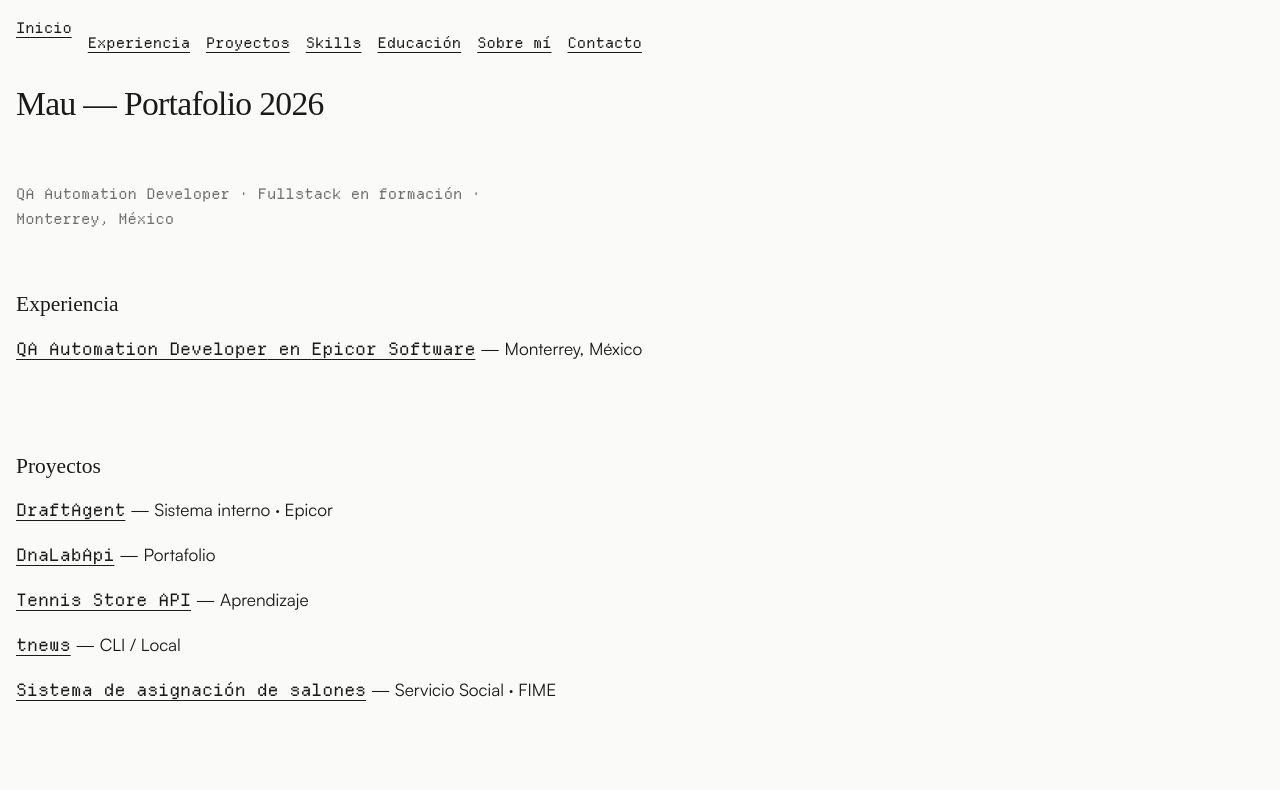
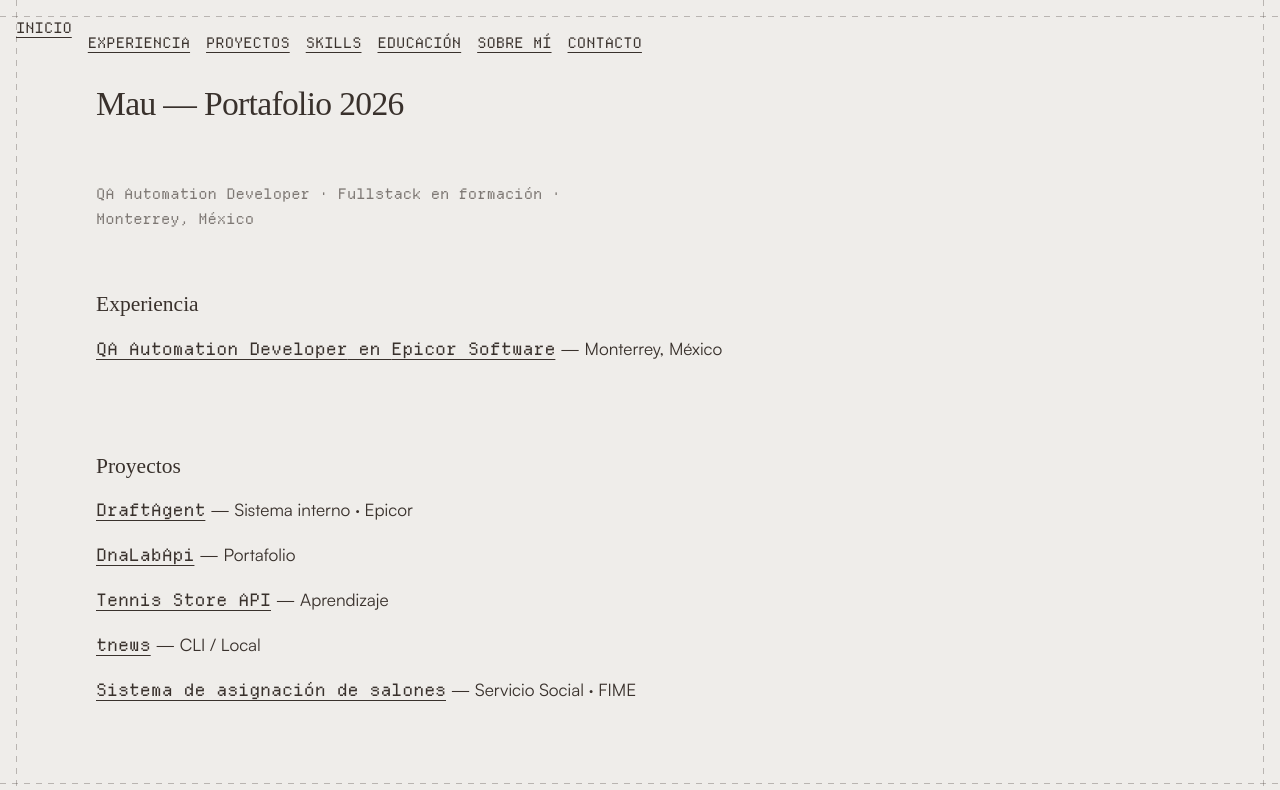
Before and after one commit to maugalcst/p26, a Next.js app: page / in a window 1280 px wide. Shown: the top 790 px of the page. Built offline with nearby package versions, Linux system fonts and the light colour scheme; a web font is replaced by a local one.

Commit message:
feat: marco de línea con trazos y efecto de motion sincronizado al cursor

```diff
--- a/app/globals.css
+++ b/app/globals.css
@@ -1,8 +1,9 @@
 :root {
   /* color — nunca #000/#fff puros */
-  --bg: #fafaf8;
-  --fg: #1a1a1a;
+  --bg: #efedea;
+  --fg: #39312c;
   --fg-secondary: color-mix(in srgb, var(--fg) 62%, transparent);
+  --cursor-color: #0137bf;
 
   /* tipografía (Bagnard vía @fontsource + Satoshi/Departure locales, self-hosted) */
   --font-display: 'Bagnard', serif; /* headings display — un solo peso (400), sin bold falso */
@@ -24,6 +25,11 @@
 
   --tracking-display: -0.02em;
   --tracking-caps: 0.09em;
+
+  /* marco de hairlines — separación del contenido y color de la línea */
+  --frame-inset: clamp(24px, 4vw, 40px);
+  --frame-line: color-mix(in srgb, var(--fg) 30%, transparent);
+  --frame-offset: clamp(10px, 1.5vw, 16px);
 
   color-scheme: light;
 }
@@ -150,3 +156,133 @@ nav {
   font-family: var(--font-meta);
   font-size: 0.85em;
 }
+
+/* ---------- marco de hairlines fijo al viewport ---------- */
+main {
+  padding-inline: calc(var(--frame-inset) + 12px);
+}
+
+@media (min-width: 768px) {
+  main {
+    padding-inline: calc(var(--frame-inset) * 2);
+  }
+}
+
+.frame {
+  position: fixed;
+  inset: 0;
+  z-index: 999;
+  pointer-events: none;
+}
+
+.frame > span {
+  position: absolute;
+}
+
+/* horizontales: trazos cortos, despegadas de la orilla */
+.frame .frame__top,
+.frame .frame__bottom {
+  left: 0;
+  right: 0;
+  height: 1px;
+}
+
+.frame .frame__top {
+  top: var(--frame-offset);
+}
+
+.frame .frame__bottom {
+  bottom: var(--frame-offset);
+}
+
+/* verticales: trazos cortos, despegadas de la orilla */
+.frame .frame__left,
+.frame .frame__right {
+  top: 0;
+  bottom: 0;
+  width: 1px;
+}
+
+.frame .frame__left {
+  left: var(--frame-offset);
+}
+
+.frame .frame__right {
+  right: var(--frame-offset);
+}
+
+/* Dos capas sobre el mismo box (inset: 0), crossfade dashed ↔ solid:
+   ::before dibuja los trazos, ::after el sólido. border-style no es animable,
+   por eso cada capa se funde por opacidad en direcciones opuestas. */
+.frame .frame__top::before,
+.frame .frame__bottom::before,
+.frame .frame__top::after,
+.frame .frame__bottom::after,
+.frame .frame__left::before,
+.frame .frame__right::before,
+.frame .frame__left::after,
+.frame .frame__right::after {
+  content: "";
+  position: absolute;
+  inset: 0;
+}
+
+/* trazos */
+.frame .frame__top::before,
+.frame .frame__bottom::before {
+  background: repeating-linear-gradient(
+    90deg,
+    var(--frame-line) 0 6px,
+    transparent 6px 12px
+  );
+}
+
+.frame .frame__left::before,
+.frame .frame__right::before {
+  background: repeating-linear-gradient(
+    180deg,
+    var(--frame-line) 0 6px,
+    transparent 6px 12px
+  );
+}
+
+/* sólido (oculto en reposo) */
+.frame .frame__top::after,
+.frame .frame__bottom::after,
+.frame .frame__left::after,
+.frame .frame__right::after {
+  background: var(--frame-line);
+  opacity: 0;
+}
+
+.frame .frame__top::before,
+.frame .frame__bottom::before,
+.frame .frame__left::before,
+.frame .frame__right::before,
+.frame .frame__top::after,
+.frame .frame__bottom::after,
+.frame .frame__left::after,
+.frame .frame__right::after {
+  transition: opacity 700ms ease-in-out;
+}
+
+/* en movimiento: el trazo se funde a sólido */
+html.cursor-motion .frame .frame__top::before,
+html.cursor-motion .frame .frame__bottom::before,
+html.cursor-motion .frame .frame__left::before,
+html.cursor-motion .frame .frame__right::before {
+  opacity: 0;
+}
+
+html.cursor-motion .frame .frame__top::after,
+html.cursor-motion .frame .frame__bottom::after,
+html.cursor-motion .frame .frame__left::after,
+html.cursor-motion .frame .frame__right::after {
+  opacity: 1;
+}
+
+@media print {
+  .frame {
+    display: none;
+  }
+}
--- a/app/layout.tsx
+++ b/app/layout.tsx
@@ -35,6 +35,12 @@ export default function RootLayout({
           <Nav />
           {children}
         </RotatingCursor>
+        <div className="frame" aria-hidden="true">
+          <span className="frame__top" />
+          <span className="frame__right" />
+          <span className="frame__bottom" />
+          <span className="frame__left" />
+        </div>
       </body>
     </html>
   );
--- a/components/Nav.tsx
+++ b/components/Nav.tsx
@@ -1,13 +1,13 @@
 import Link from "next/link";
 
 const links = [
-  { href: "/", label: "Inicio" },
-  { href: "/experiencia", label: "Experiencia" },
-  { href: "/proyectos", label: "Proyectos" },
-  { href: "/skills", label: "Skills" },
-  { href: "/educacion", label: "Educación" },
-  { href: "/sobre-mi", label: "Sobre mí" },
-  { href: "/contacto", label: "Contacto" },
+  { href: "/", label: "INICIO" },
+  { href: "/experiencia", label: "EXPERIENCIA" },
+  { href: "/proyectos", label: "PROYECTOS" },
+  { href: "/skills", label: "SKILLS" },
+  { href: "/educacion", label: "EDUCACIÓN" },
+  { href: "/sobre-mi", label: "SOBRE MÍ" },
+  { href: "/contacto", label: "CONTACTO" },
 ];
 
 export default function Nav() {
--- a/components/RotatingCursor.css
+++ b/components/RotatingCursor.css
@@ -16,13 +16,13 @@
   left: 0;
   top: 0;
   z-index: 1000;
-  width: 15px; /* "brazo a brazo" total — tamaño estándar */
-  height: 15px;
+  width: var(--cursor-size, 15px); /* "brazo a brazo" total — tamaño estándar */
+  height: var(--cursor-size, 15px);
   pointer-events: none;
   user-select: none;
   transform: translate(-50%, -50%) rotate(0deg);
   opacity: 0; /* se activa al primer mousemove */
-  transition: opacity 120ms ease, background 120ms ease;
+  transition: width 180ms ease, height 180ms ease, opacity 120ms ease, background 120ms ease;
 }
 
 /* Cruz giratoria — 2 barras (horizontal + vertical) */
--- a/hooks/useRotatingCursor.ts
+++ b/hooks/useRotatingCursor.ts
@@ -13,6 +13,10 @@ const MAX_DT = 32; // ms — clamp del delta entre frames
 // Geometría de la cruz
 const BAR_THICKNESS = 3.3; // grosor normal de cada barra
 const BAR_THICKNESS_PEAK = 2.4; // mínimo durante el giro (adelgazamiento sutil)
+
+// Compresión mientras el cursor está en movimiento
+const CURSOR_SIZE_IDLE = 15; // px — tamaño "brazo a brazo" en reposo
+const CURSOR_SIZE_MOVING = 13; // px — comprimido mientras se mueve
 
 // Click izquierdo — giro 180° a la izquierda (acumulativo, se queda ahí)
 const TWIST_STEP = -90; // grados por click
@@ -76,6 +80,15 @@ export function useRotatingCursor(
       cross.style.setProperty("--cursor-bar-thickness", `${th}px`);
     };
 
+    /* Mientras el cursor está en movimiento: se comprime y el marco deja de estar cortado */
+    const applyMotionState = (inMotion: boolean) => {
+      cross.style.setProperty(
+        "--cursor-size",
+        `${inMotion ? CURSOR_SIZE_MOVING : CURSOR_SIZE_IDLE}px`
+      );
+      document.documentElement.classList.toggle("cursor-motion", inMotion);
+    };
+
     const frame = (ts: number) => {
       const dt = Math.min(Math.max(ts - lastTs, 1), MAX_DT);
       lastTs = ts;
@@ -120,6 +133,9 @@ export function useRotatingCursor(
 
       const chaseAlive =
         Math.abs(target.x - pos.x) >= SETTLE_DIST || Math.abs(target.y - pos.y) >= SETTLE_DIST;
+      const inMotion = chaseAlive || mode !== "idle";
+      applyMotionState(inMotion);
+
       if (mode === "idle" && !chaseAlive) stopLoop();
       else rafId = requestAnimationFrame(frame);
     };
@@ -185,6 +201,7 @@ export function useRotatingCursor(
 
     return () => {
       if (cross) cross.style.opacity = "0";
+      document.documentElement.classList.remove("cursor-motion");
       area.removeEventListener("mousemove", onMove);
       area.removeEventListener("mousedown", onMouseDown);
       area.removeEventListener("contextmenu", onContextMenu);
```
